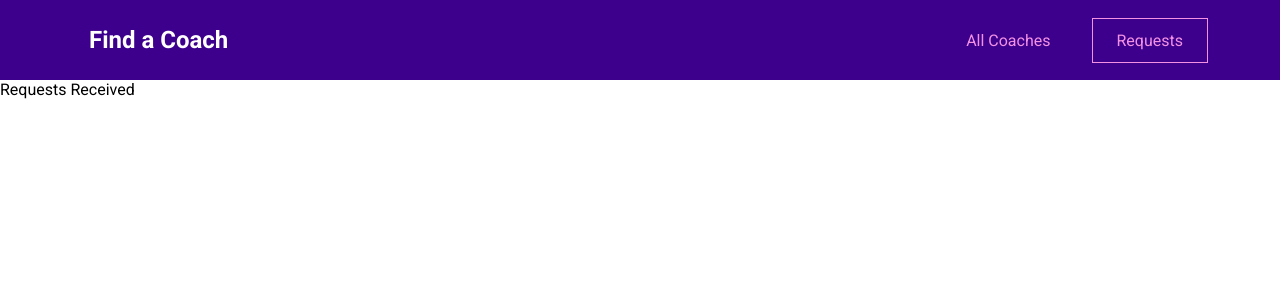
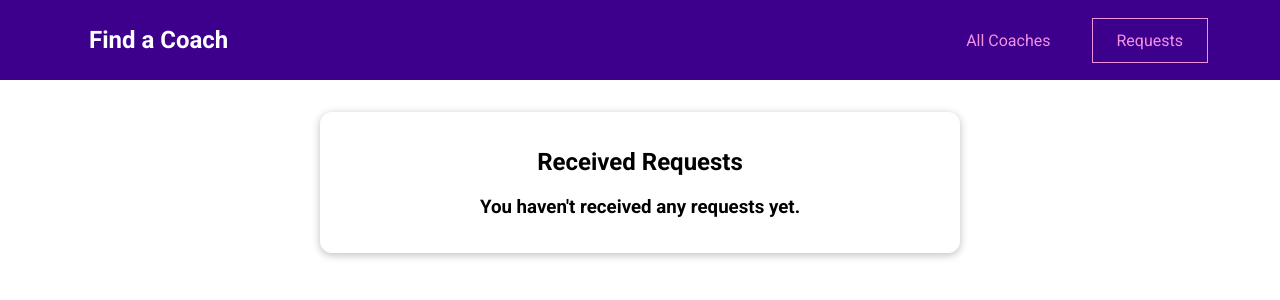
Before and after one commit to plarrea/vue-coach-finder-app, a Vue app: page /requests in a window 1280 px wide. Shown: the top 300 px of the page. Built offline with nearby package versions, Linux system fonts and the light colour scheme.

Commit message:
implemented received requests page

```diff
--- a/src/pages/requests/RequestsReceived.vue
+++ b/src/pages/requests/RequestsReceived.vue
@@ -1,3 +1,53 @@
 <template>
-  <section>Requests Received</section>
+  <section>
+    <base-card>
+      <header>
+        <h2>Received Requests</h2>
+      </header>
+      <ul v-if="hasRequests">
+        <RequestItem
+          v-for="request in receivedRequests"
+          :key="request.id"
+          :email="request.userEmail"
+          :message="request.message"
+        />
+      </ul>
+      <h3 v-else>You haven't received any requests yet.</h3>
+    </base-card>
+  </section>
 </template>
+
+<script>
+import RequestItem from "@/components/requests/RequestItem.vue";
+
+export default {
+  components: {
+    RequestItem,
+  },
+  computed: {
+    receivedRequests() {
+      return this.$store.getters["requests/requests"];
+    },
+    hasRequests() {
+      return this.$store.getters["requests/hasRequests"];
+    },
+  },
+};
+</script>
+
+<style scoped>
+header {
+  text-align: center;
+}
+
+ul {
+  list-style: none;
+  margin: 2rem auto;
+  padding: 0;
+  max-width: 30rem;
+}
+
+h3 {
+  text-align: center;
+}
+</style>
```
